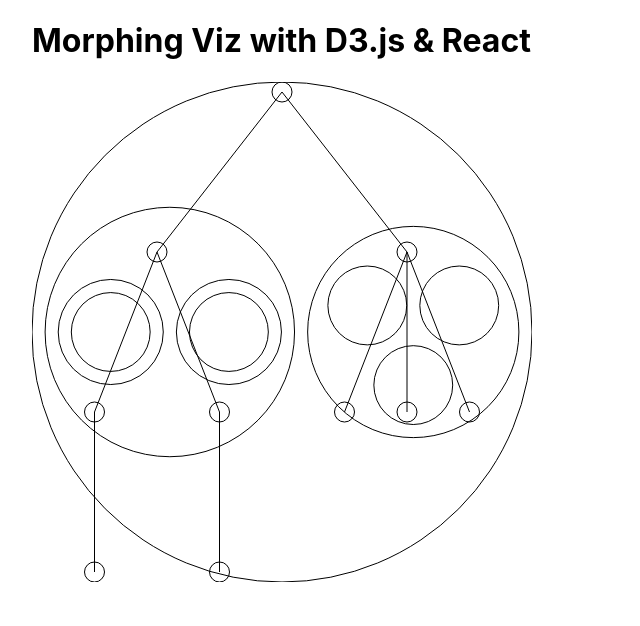
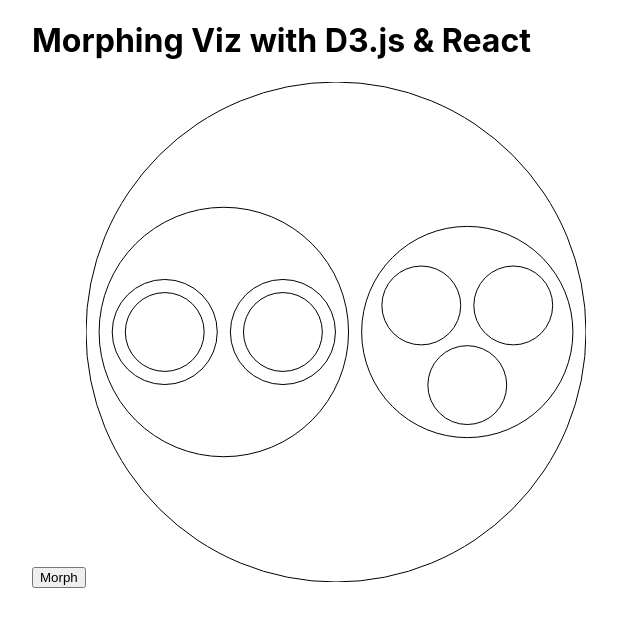
Before and after one commit to rollacaster/Morphing-Visualizations-in-React-D3.js, a React (Create React App) app: page / in a window 1280 px wide. Shown: the top 626 px of the page, without its empty margins (0-640 px from the left). Built offline with nearby package versions, Linux system fonts and the light colour scheme.

Commit message:
Add Morph Button
Add a button which switches toggles between the currently displayed
visualization.

🎥 Next video: https://youtu.be/787vdrnoXw0

```diff
--- a/src/App.js
+++ b/src/App.js
@@ -1,4 +1,4 @@
-import React from 'react'
+import React, { useState } from 'react'
 import './App.css'
 import { pack, hierarchy, tree } from 'd3-hierarchy'
 
@@ -29,11 +29,14 @@ const createTree = tree().size([500, 480])
 const animalsTree = createTree(animalsHierarchy())
 
 function App() {
+  const [toggle, setToggle] = useState(true)
   return (
     <div style={{ paddingLeft: '2rem' }}>
       <h1>Morphing Viz with D3.js & React</h1>
+      <button onClick={() => setToggle(!toggle)}>Morph</button>
       <svg width="500" height="500">
-        {animalsPack.map(({ x, y, r, data: { name } }) => (
+        {toggle ? (
+          animalsPack.map(({ x, y, r, data: { name } }) => (
             <circle
               key={name}
               cx={x}
@@ -42,13 +45,21 @@ function App() {
               fill="transparent"
               stroke="black"
             />
-        ))}
+          ))
+        ) : (
           <g transform="translate(0, 10 )">
             {animalsTree
               .links()
               .map(
                 ({ source: { x: x1, y: y1 }, target: { x: x2, y: y2 } }, i) => (
-                <line key={i} x1={x1} y1={y1} x2={x2} y2={y2} stroke="black" />
+                  <line
+                    key={i}
+                    x1={x1}
+                    y1={y1}
+                    x2={x2}
+                    y2={y2}
+                    stroke="black"
+                  />
                 )
               )}
             {animalsTree.descendants().map(({ x, y, data: { name } }) => (
@@ -62,6 +73,7 @@ function App() {
               />
             ))}
           </g>
+        )}
       </svg>
     </div>
   )
```
Lines whose indentation alone changed are shown as unchanged.
